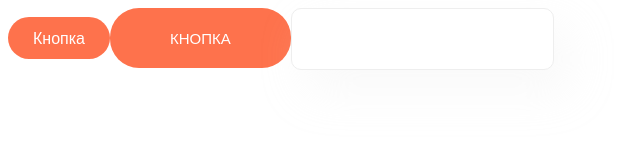
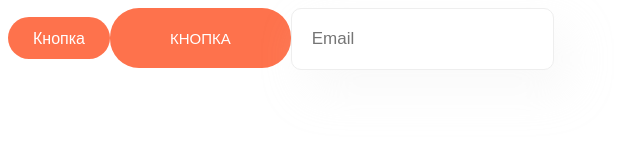
Before and after one commit to AlariCode/11-react-2, a React (Vite) app: page / in a window 1280 px wide. Shown: the top 160 px of the page, without its empty margins (0-640 px from the left). Built offline with nearby package versions, Linux system fonts and the light colour scheme.

Commit message:
Упражнение - Создание кнопки и input

```diff
--- a/src/App.tsx
+++ b/src/App.tsx
@@ -13,7 +13,7 @@ function App() {
 		<>
 			<Button onClick={addCounter}>Кнопка</Button>
 			<Button appearence='big' onClick={addCounter}>Кнопка</Button>
-			<Input />
+			<Input placeholder='Email' />
 		</>
 	);
 }
--- a/src/components/Input/Input.tsx
+++ b/src/components/Input/Input.tsx
@@ -3,7 +3,7 @@ import styles from './Input.module.css';
 import cn from 'classnames';
 import { InputProps } from './Input.props';
 
-const Input = forwardRef<HTMLInputElement>(function Input({ isValid = true, className, ...props }: InputProps, ref) {
+const Input = forwardRef<HTMLInputElement, InputProps>(function Input({ isValid = true, className, ...props }, ref) {
 	return (
 		<input ref={ref} className={cn(styles['input'], className, {
 			[styles['invalid']]: isValid
```
